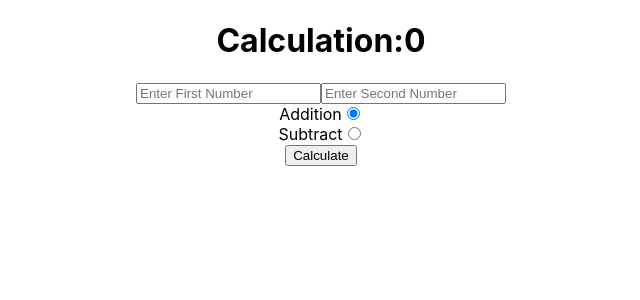
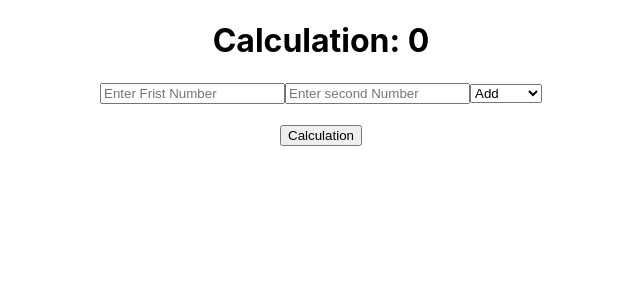
Before and after one commit to anurag-vns/anurag, a React (Create React App) app: page / in a window 1280 px wide. Shown: the top 300 px of the page, without its empty margins (319-959 px from the left). Built offline with nearby package versions, Linux system fonts and the light colour scheme.

Commit message:
add & sub behalf of select List

```diff
--- a/src/App.js
+++ b/src/App.js
@@ -1,12 +1,11 @@
 import React from "react";
-
-import ComponentB from "./ComponentB";
+import ComponentC from "./ComponentC";
 
 
 function App() {
   return (
     <div>
-      <ComponentB/>
+      <ComponentC/>
     </div>
 
   );
--- /dev/null
+++ b/src/ComponentC.js
@@ -0,0 +1,37 @@
+import React, { useState } from "react";
+
+function ComponentC() {
+    const [a, setA] = useState('');
+    const [b, setB] = useState('');
+    const [list, setList] = useState('add');
+    const [result, setResult] = useState('0');
+
+    function handlechange(){
+        if(list==='add'){
+            setResult(Number(a)+Number(b));
+        }
+        else if(list==='sub'){
+          setResult(Number(a)-Number(b));
+        }
+    }
+
+    return (
+        <div>
+            <center>
+                <h1>Calculation: {result}</h1>
+                <input type="text" value={a} onChange={(e) => setA(e.target.value)} placeholder="Enter Frist Number" />
+                 <input type="text" value={b} onChange={(e) => setB(e.target.value)} placeholder="Enter second Number" />
+
+                 <select value={list} onChange={(e)=> setList(e.target.value)}>
+                    <option value={"add"}>Add</option>
+                    <option value={"sub"}>Subtract</option>
+                 </select><br/><br>
+                 </br>
+
+                 <button onClick={handlechange}>Calculation</button>
+            </center>
+        </div>
+
+    );
+}
+export default ComponentC;
```
